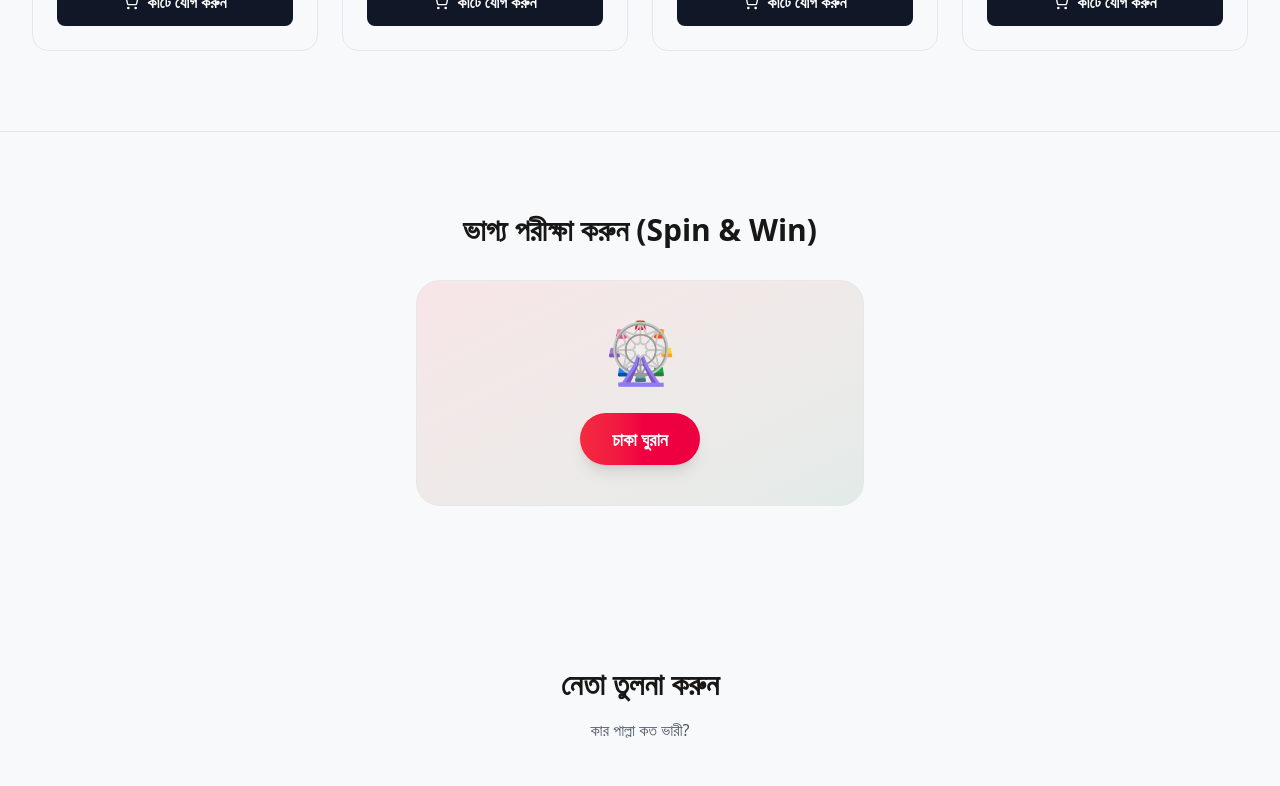
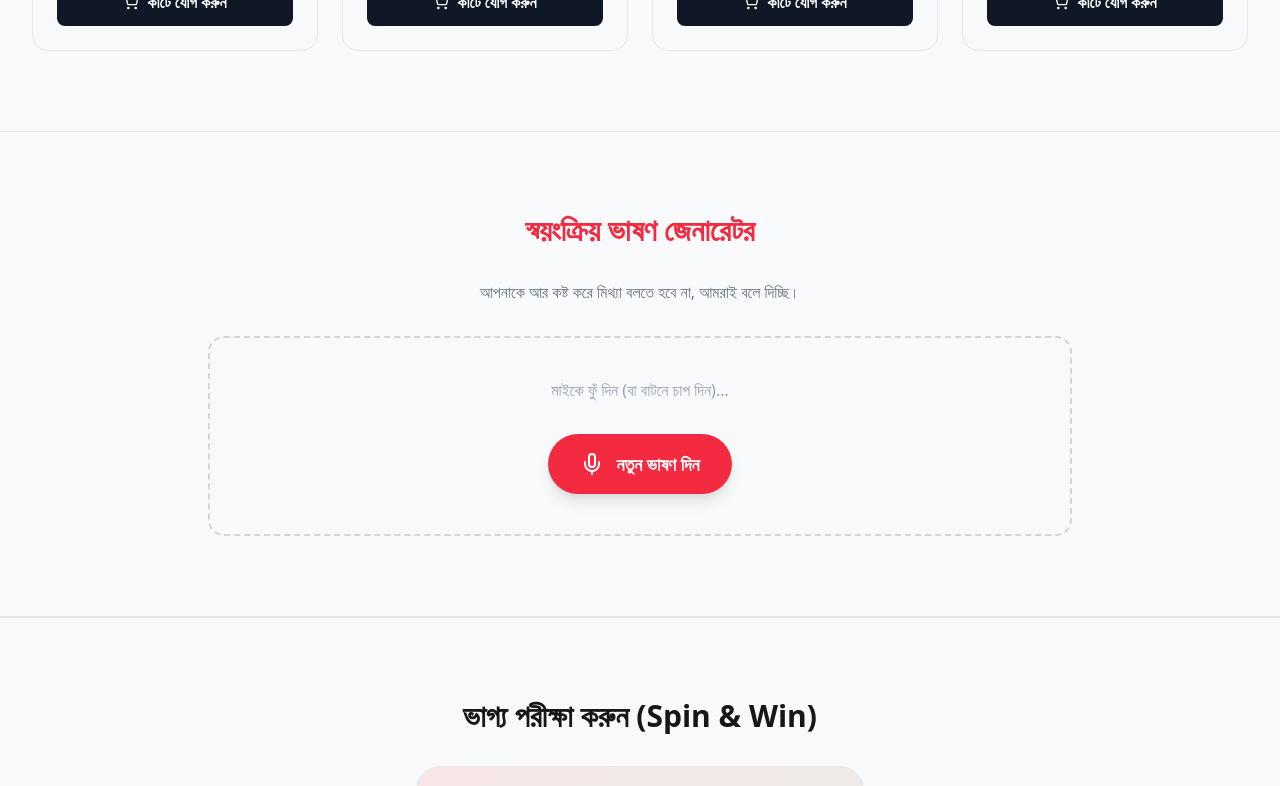
Before and after one commit to zahidhasantonmoy/fun_vote_becho, a Next.js app: page / in a window 1280 px wide. Shown: the part 1760-2546 px from the top of the page. Built offline with nearby package versions, Linux system fonts and the light colour scheme; no server answers.

Commit message:
feat: Integrate all Phase 3 components into homepage

```diff
--- a/app/page.tsx
+++ b/app/page.tsx
@@ -9,6 +9,13 @@ import Calculator from "@/components/Calculator";
 import Testimonials from "@/components/Testimonials";
 import ComplaintBox from "@/components/ComplaintBox";
 import Footer from "@/components/Footer";
+// Phase 3 Features
+import BhashonGenerator from "@/components/BhashonGenerator";
+import MoneyWhitener from "@/components/MoneyWhitener";
+import ChadaGoals from "@/components/ChadaGoals";
+import PoltiGame from "@/components/PoltiGame";
+import GoyebService from "@/components/GoyebService";
+import IDCardGenerator from "@/components/IDCardGenerator";
 
 export default function Home() {
   return (
@@ -19,12 +26,20 @@ export default function Home() {
       </div>
       <Hero />
       <Features />
+      <div className="space-y-0 divide-y divide-gray-200 dark:divide-gray-800">
         <Products />
+        <BhashonGenerator />
         <SpinWheel />
+        <MoneyWhitener />
         <CandidateCompare />
+        <ChadaGoals />
         <Calculator />
+        <PoltiGame />
         <Testimonials />
+        <GoyebService />
+        <IDCardGenerator />
         <ComplaintBox />
+      </div>
       <Footer />
     </main>
   );
```
Lines whose indentation alone changed are shown as unchanged.
